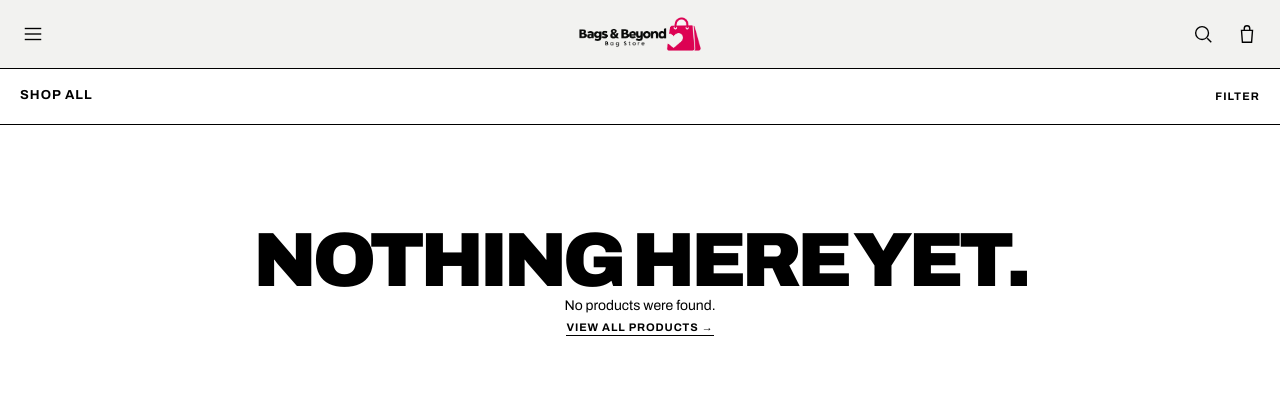
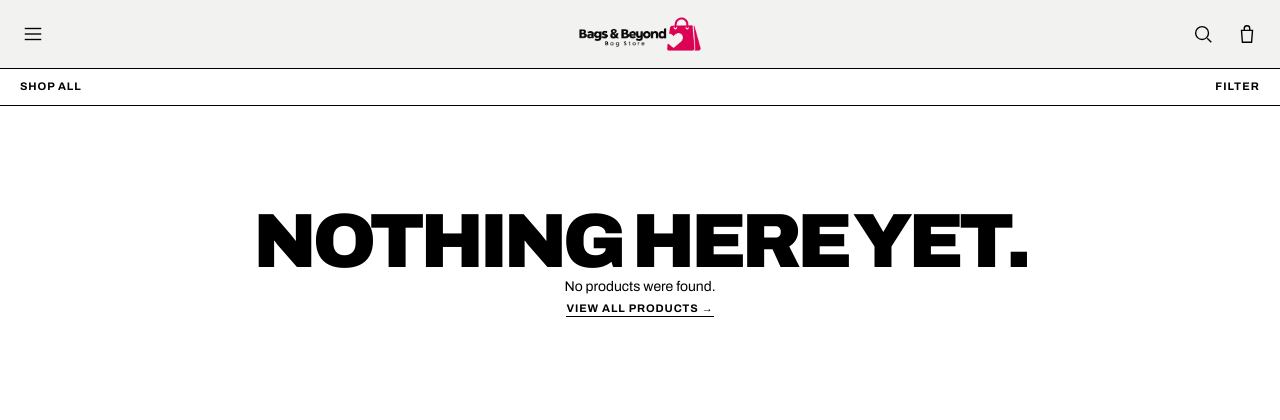
Before and after one commit to Heisj-dev/bag_store, a Django app: page / in a window 1280 px wide. Shown: the top 420 px of the page. Run offline with Django 5.2, Linux system fonts and the light colour scheme; data that the repository does not hold is empty.

Commit message:
More styling on spaces btn image and other things

```diff
--- a/store/static/store/css/style.css
+++ b/store/static/store/css/style.css
@@ -386,7 +386,7 @@ main {
 .sub-header {
     margin-top: 68px;
 
-    padding: 18px 20px;
+    padding: 10px 20px;
 
     display: flex;
     align-items: center;
@@ -396,7 +396,7 @@ main {
 }
 
 .sub-header-title {
-    font-size: 13px;
+    font-size: 11px;
     font-weight: 700;
     letter-spacing: 0.08em;
 }
@@ -647,7 +647,7 @@ main {
     column-gap: 20px;
     row-gap: 40px;
 
-    padding: 24px 20px 60px;
+    padding: 12px 20px 60px;
 }
 
 .product-image {
@@ -697,7 +697,7 @@ main {
 }
 
 .product-meta {
-    padding: 12px;
+    padding: 6px 12px 12px;
 }
 
 .product-title {
```
